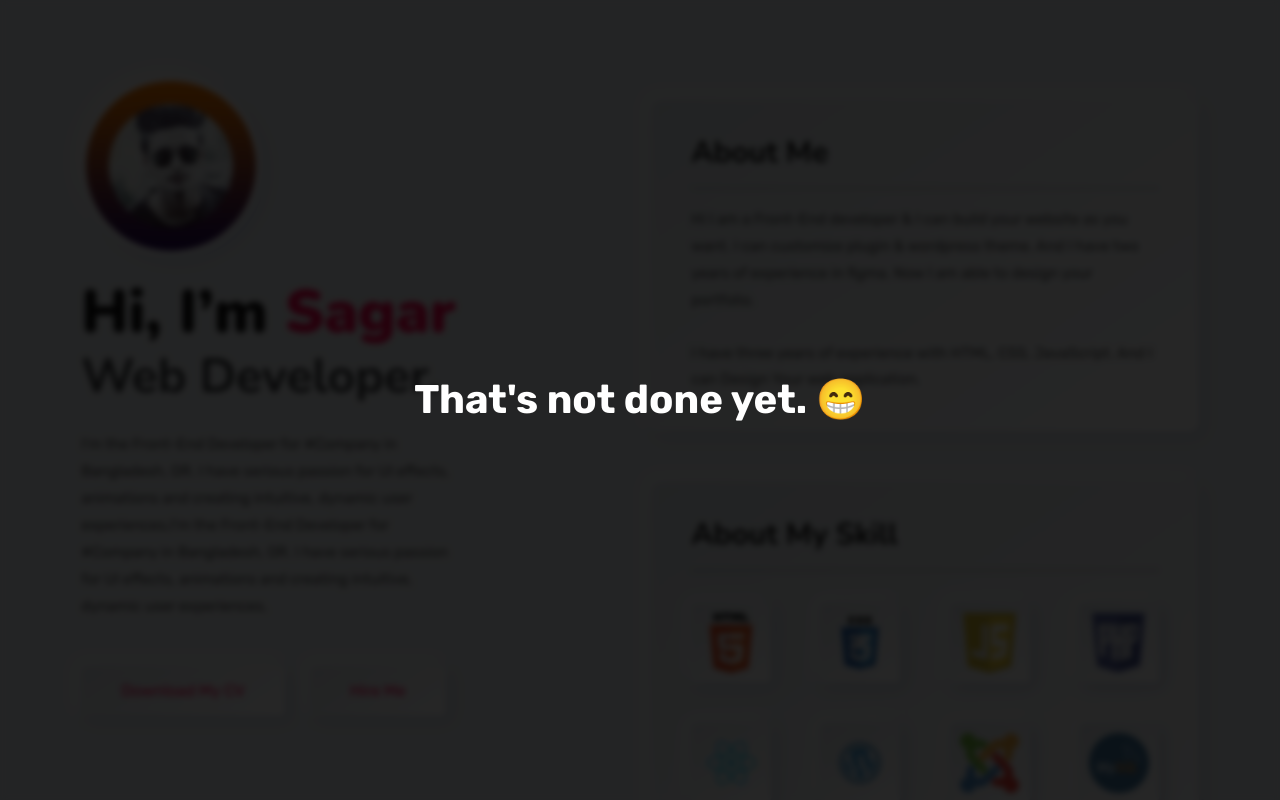
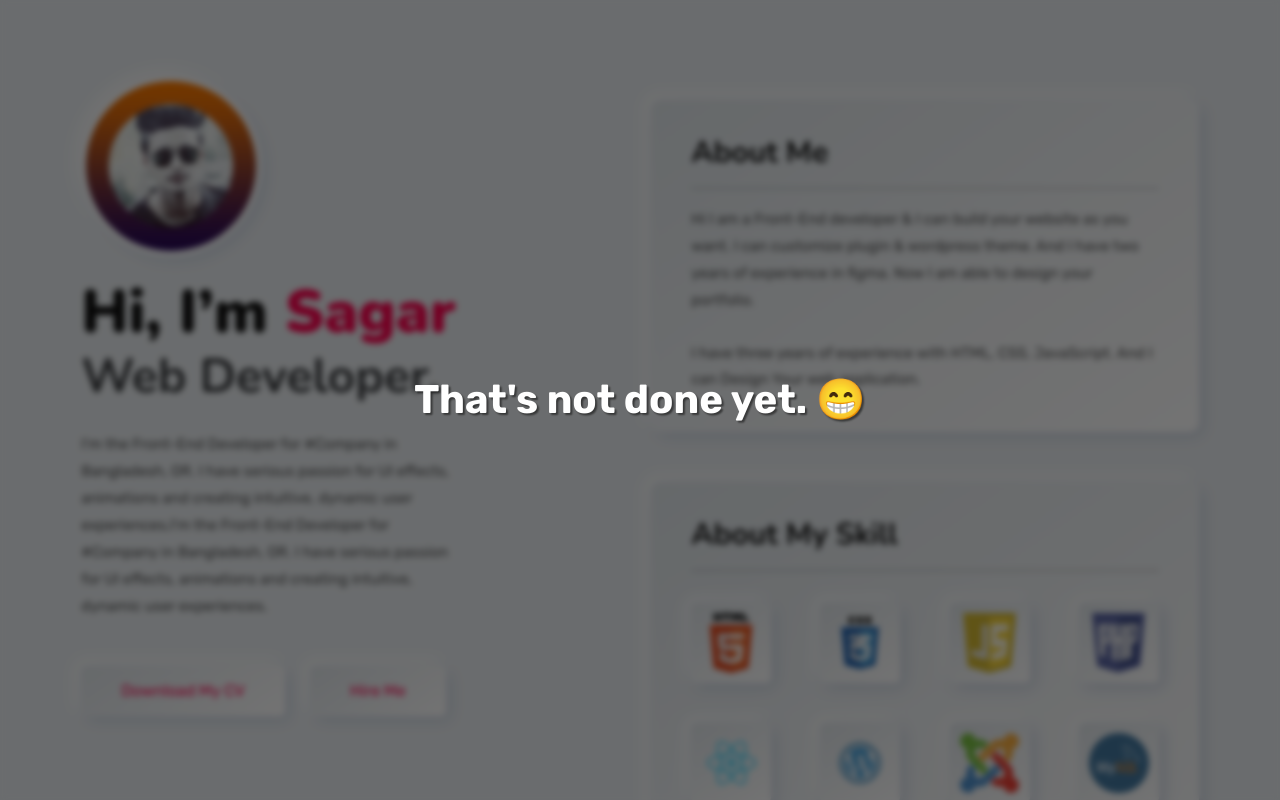
Before and after one commit to Rafiansagar/sagar-portfolio, a React (Create React App) app: page / in a window 1280 px wide. Shown: the top 800 px of the page. Built offline with nearby package versions, Linux system fonts and the light colour scheme.

Commit message:
Update _common.scss

```diff
--- a/src/assets/scss/_common.scss
+++ b/src/assets/scss/_common.scss
@@ -396,9 +396,10 @@ ul {
     flex-direction: column;
     font-size: 40px;
     color: $whiteColor;
+    text-shadow: 2px 2px 2px rgba(0,0,0, 0.5);
     font-weight: 700;
     justify-content: center;
-    background: rgba(0,0,0,0.85);
+    background: rgba(0,0,0,0.55);
     z-index: 9999;
     backdrop-filter: blur(3px);
 }
```
